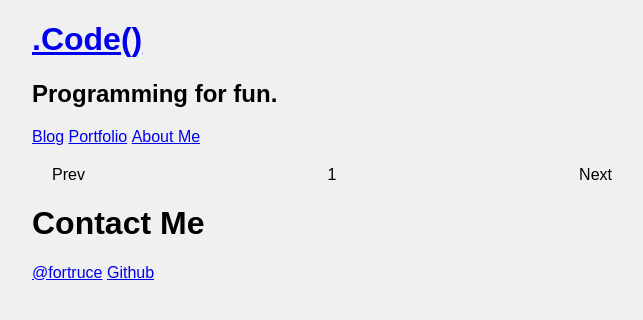
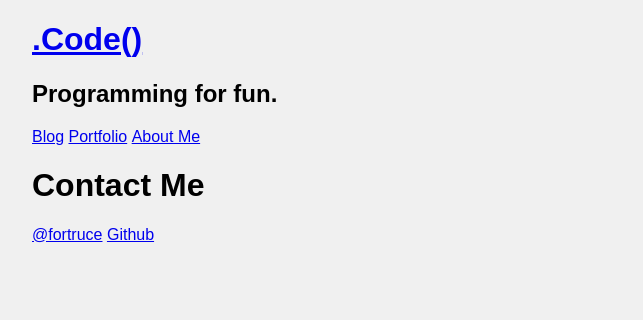
Before and after one commit to fortruce/fortruce.github.io, a Jekyll site: the page built from index.html, in a window 1280 px wide. Shown: the top 320 px of the page, without its empty margins (308-951 px from the left). Built offline with Jekyll 4.4.1, drawn with Linux system fonts in a browser that asks for light colours; the list of posts is cut into pages by our own code.

Commit message:
factor out post_header into _include

```diff
--- a/index.html
+++ b/index.html
@@ -4,31 +4,8 @@ layout: default
 
 {% for post in paginator.posts %}
 <article>
-  <header class="brief">
-    <h1><a href="{{ site.url }}{{ post.url }}">{{ post.title }}</a></h1>
-    <time datetime="{{ post.date | date_to_xmlschema }}">{{ post.date | date_to_string }}</time>
-  </header>
+  {% include post_header.html post=post %}
+  <!-- Get the first paragraph of the post -->
+  {{ post.content | split: '</p>' | first }}
 </article>
 {% endfor %}
-
-<nav>
-  <ul class="hnav flexbox">
-    {% if paginator.previous_page %}
-      {% if paginator.previous_page == 1 %}
-        <li><a href="{{ site.url }}/">Prev</a></li>
-      {% else %}
-        <li><a href="{{ site.url }}/page{{ paginator.previous_page }}">Prev</a></li>
-      {% endif %}
-    {% else %}
-      <li><span class="disabled">Prev</span></li>
-    {% endif %}
-
-    <li><span class="disabled">{{ paginator.page }}</span></li>
-
-    {% if paginator.next_page %}
-      <li><a href="{{ site.url }}/page{{ paginator.next_page }}">Next</a></li>
-    {% else %}
-      <li><span class="disabled">Next</span></li>
-    {% endif %}
-  </ul>
-</nav>
```
Also changed, not shown: _includes/post_header.html (added, +11 -0 lines), _layouts/post.html (+7 -5 lines).
